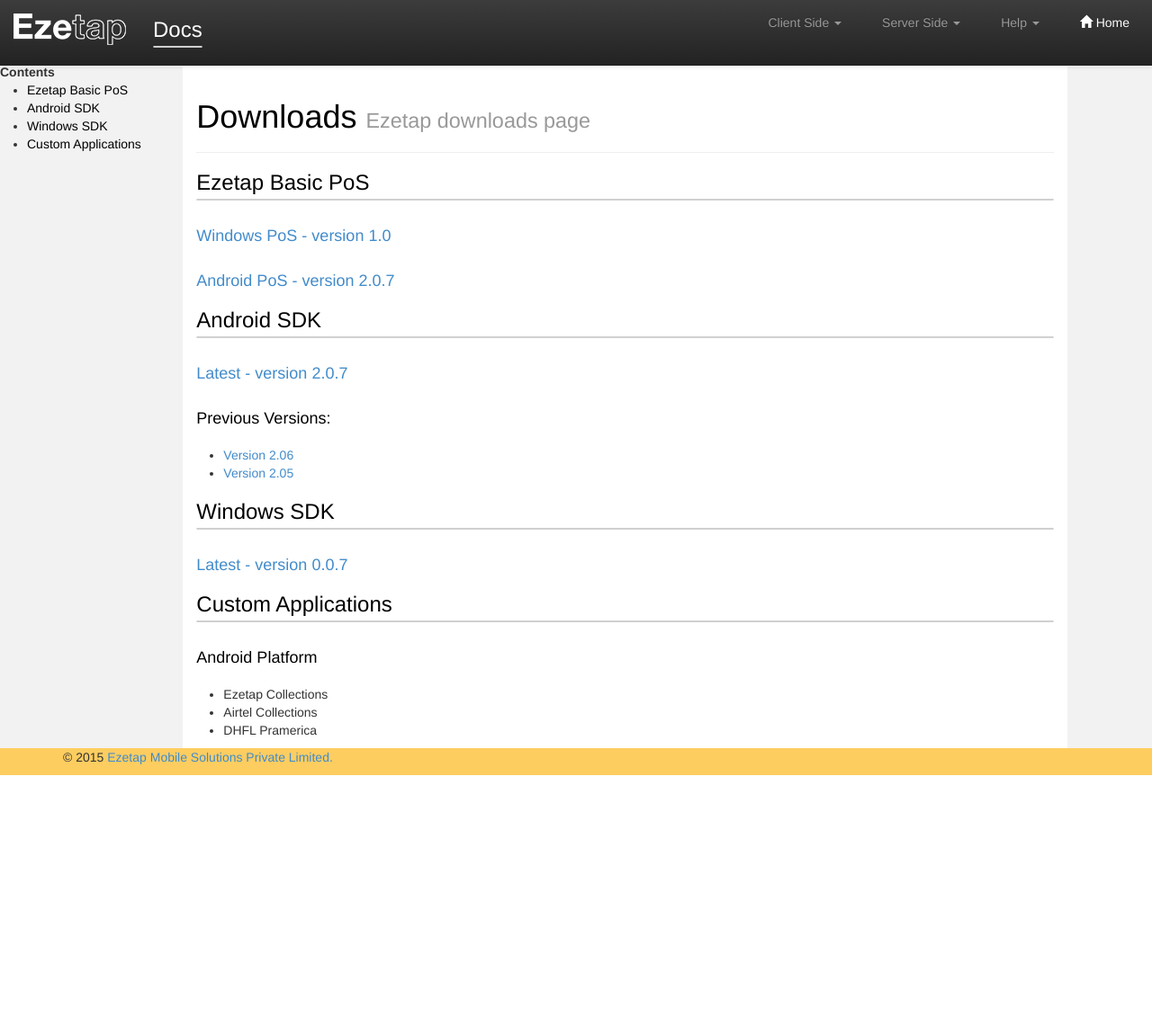
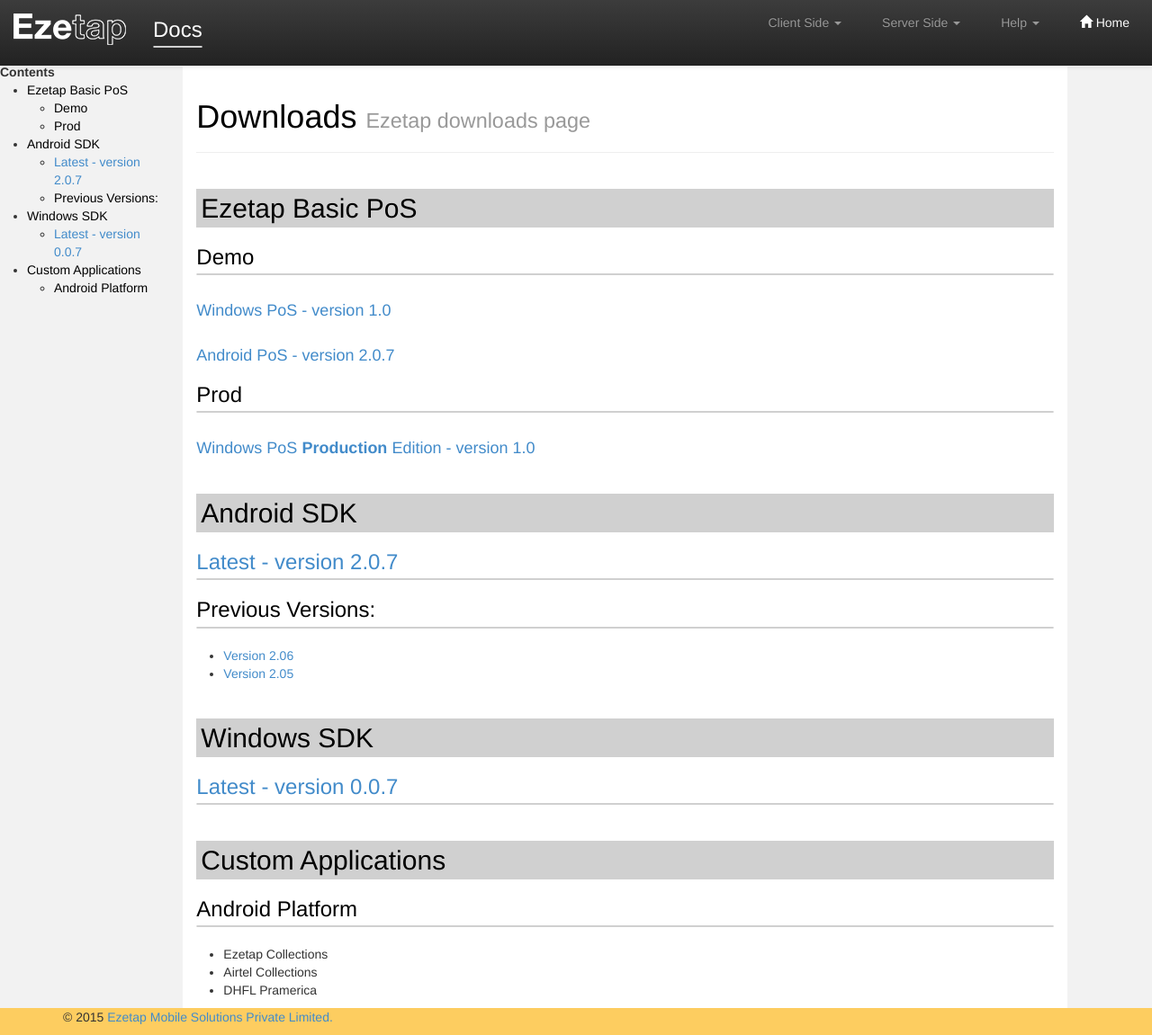
Before and after one commit to adonisk/docs, a Jekyll site: the page built from pages/help-downloads.md, in a window 1280 px wide and 1151 px high. Shown: the whole window at 90% size. Built offline with Jekyll 4.4.1, drawn with Linux system fonts in a browser that asks for light colours; nearby versions of some CDN libraries.

Commit message:
Added link to Production winpos executable

```diff
--- a/pages/help-downloads.md
+++ b/pages/help-downloads.md
@@ -5,27 +5,32 @@
 type: Help
 ---
 
-### Ezetap Basic PoS
+## Ezetap Basic PoS
 
+###Demo
 ####[Windows PoS - version 1.0]({{site.download_url}}/basic-pos/windows/ezetap_pos_windows_1_0_0.exe)
 
 ####[Android PoS - version 2.0.7]({{site.download_url}}/basic-pos/android/ezetap_pos_android_2_0_7.apk)
 
-### Android SDK
+###Prod
 
-####[Latest - version 2.0.7]({{site.download_url}}/client-sdk/android/ezetap_sdk_android_2_0_7.zip)
+####[Windows PoS **Production** Edition - version 1.0]({{site.download_url}}/basic-pos/windows/ezetap_winpos_prod_v1.0.exe)
 
-####Previous Versions:
+## Android SDK
+
+###[Latest - version 2.0.7]({{site.download_url}}/client-sdk/android/ezetap_sdk_android_2_0_7.zip)
+
+###Previous Versions:
 * [Version 2.06]({{site.download_url}}/client-sdk/android/ezetap_sdk_android_2_0_6.zip)
 * [Version 2.05]({{site.download_url}}/client-sdk/android/ezetap_sdk_android_2_0_5.zip)
 
-### Windows SDK
+## Windows SDK
 
-####[Latest - version 0.0.7]({{site.download_url}}/client-sdk/windows/ezetap_sdk_windows_0_0_7.zip)
+###[Latest - version 0.0.7]({{site.download_url}}/client-sdk/windows/ezetap_sdk_windows_0_0_7.zip)
 
-### Custom Applications
+## Custom Applications
 
-#### Android Platform
+### Android Platform
 * Ezetap Collections
 * Airtel Collections
 * DHFL Pramerica
```
